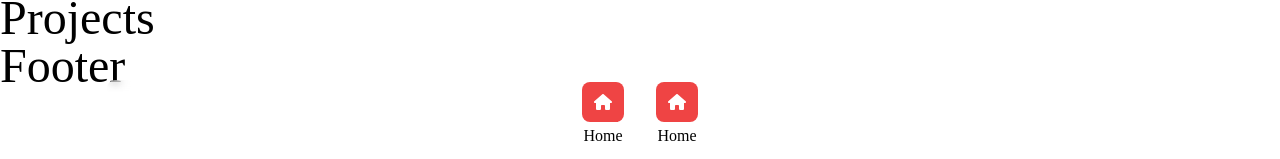
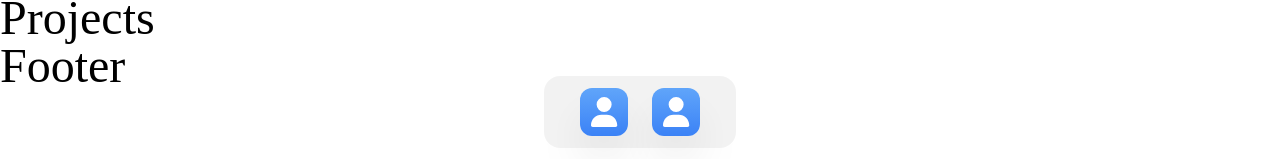
Before and after one commit to colintle/portfolio2023, a Next.js app in the folder portfolio/: page / in a window 1280 px wide. Shown: the part 652-811 px from the top of the page. Built offline with nearby package versions, Linux system fonts and the light colour scheme; a web font is replaced by a local one.

Commit message:
Update navbar and features

```diff
--- a/portfolio/components/Feature/Feature.js
+++ b/portfolio/components/Feature/Feature.js
@@ -33,9 +33,7 @@ function Feature() {
     ];
 
     const prevSlide = () => {
-        const isFirstSlide = currentIndex === 0;
-        const newIndex = isFirstSlide ? slides.length - 1: currentIndex - 1;
-        setCurrentIndex(newIndex)
+        setCurrentIndex(Math.abs((currentIndex - 1) % slides.length))
     }
 
     const nextSlide = () => {
--- a/portfolio/components/NavBar/NavBar.js
+++ b/portfolio/components/NavBar/NavBar.js
@@ -3,8 +3,8 @@ import Widget from '../Widget/Widget'
 
 function NavBar() {
   return (
-    <div className='backdrop-blur-sm bg-white/30 w-5/6 m-auto rounded-lg sticky bottom-0 flex justify-center'>
-      <div className='flex justify-between'>
+    <div className='backdrop-blur-sm bg-black/5 max-w-fit m-auto rounded-2xl sticky bottom-0 flex justify-center'>
+      <div className='flex justify-between mx-6'>
         <Widget/>
         <Widget/>
       </div>
--- a/portfolio/components/Widget/Widget.js
+++ b/portfolio/components/Widget/Widget.js
@@ -4,13 +4,10 @@ import { faBars, faHouse, faUser, faCode } from '@fortawesome/free-solid-svg-ico
 
 function Widget() {
   return (
-    <div className=''>
-        <div className='mx-4 my-0.5'>
-            <div className='rounded-lg bg-red-500 p-3 flex justify-center'>
-                <FontAwesomeIcon icon={faHouse} className='text-white'/>
-            </div>
-        </div>
-        <p className='text-center'>Home</p>
+    <div class="flex items-center justify-center mx-3 my-3">
+      <div class="relative rounded-xl shadow-2xl bg-gradient-to-b from-blue-400 to-blue-500 flex items-center justify-center h-12 w-12">
+        <FontAwesomeIcon icon={faUser} className='text-white text-3xl drop-shawdow-2xl'/>
+      </div>
     </div>
   )
 }
```
